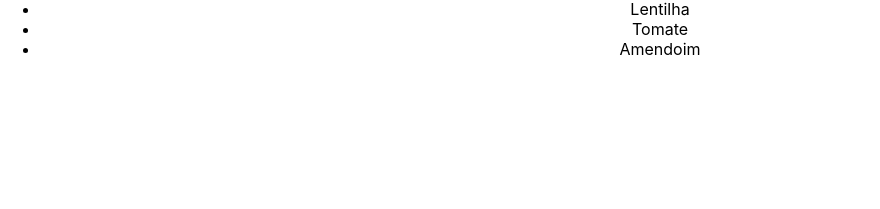
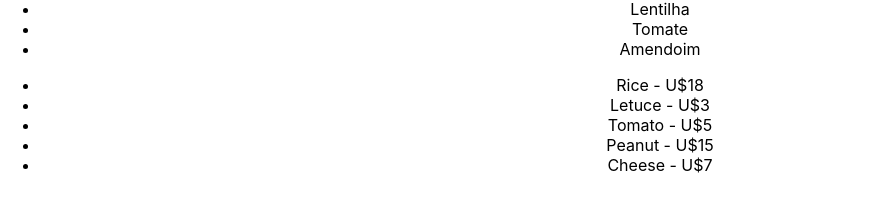
Before and after one commit to carolinakaji/react_estudos, a React (Create React App) app in the folder 2_FUNDAMENTOS/desafio3/: page / in a window 1280 px wide. Shown: the part 1013-1222 px from the top of the page, without its empty margins (0-880 px from the left). Built offline with nearby package versions, Linux system fonts and the light colour scheme.

Commit message:
Usando a propriedade key com o id do produto

```diff
--- a/2_FUNDAMENTOS/desafio3/src/components/ListRender.js
+++ b/2_FUNDAMENTOS/desafio3/src/components/ListRender.js
@@ -1,14 +1,30 @@
 import React, { useState } from 'react';
 
 const ListRender = () => {
-  const [list] = useState(['Arroz', 'Alface', 'Lentilha', 'Tomate', 'Amendoim'])
+  const [list] = useState(['Arroz', 'Alface', 'Lentilha', 'Tomate', 'Amendoim']);
+
+  const [products] = useState([
+    {id: 123, product: 'Rice', price: 18.00},
+    {id: 124, product: 'Letuce', price: 3.00},
+    {id: 125, product: 'Tomato', price: 5.00},
+    {id: 126, product: 'Peanut', price: 15.00},
+    {id: 127, product: 'Cheese', price: 7.00},
+  ])
   return (
     <div>
       <ul>
-        {list.map((item) => (
-          <li>{item}</li>
+        {/* using the index of an array is not recommended, because it can change.  */}
+        {list.map((item, i) => (
+          <li key={i}>{item}</li>
         ))}
       </ul>
+
+      {/* The best way to use a key is associating it to the id that comes from database.  */}
+          <ul>
+            {products.map((product) => (
+              <li key={product.id}>{product.product} - U${product.price}</li>
+            ))}
+          </ul>
     </div>
   )
 }
```
